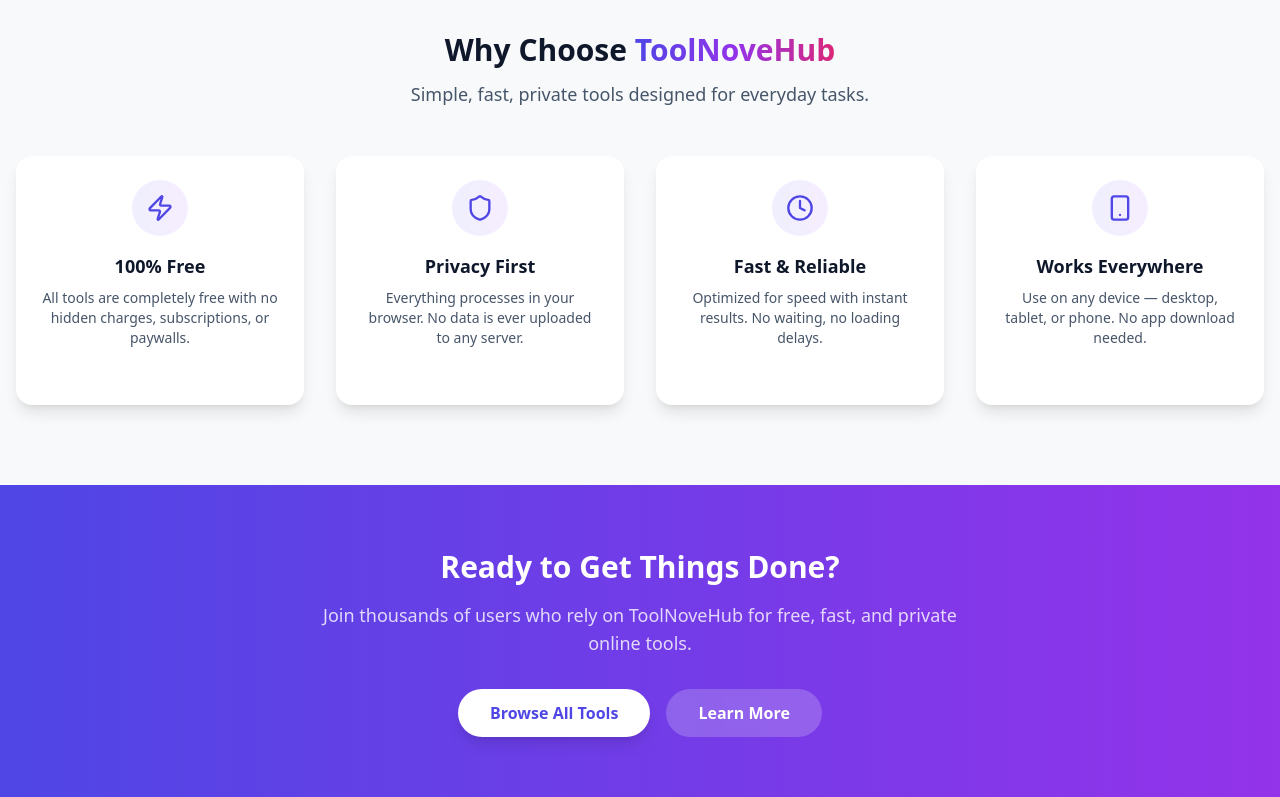
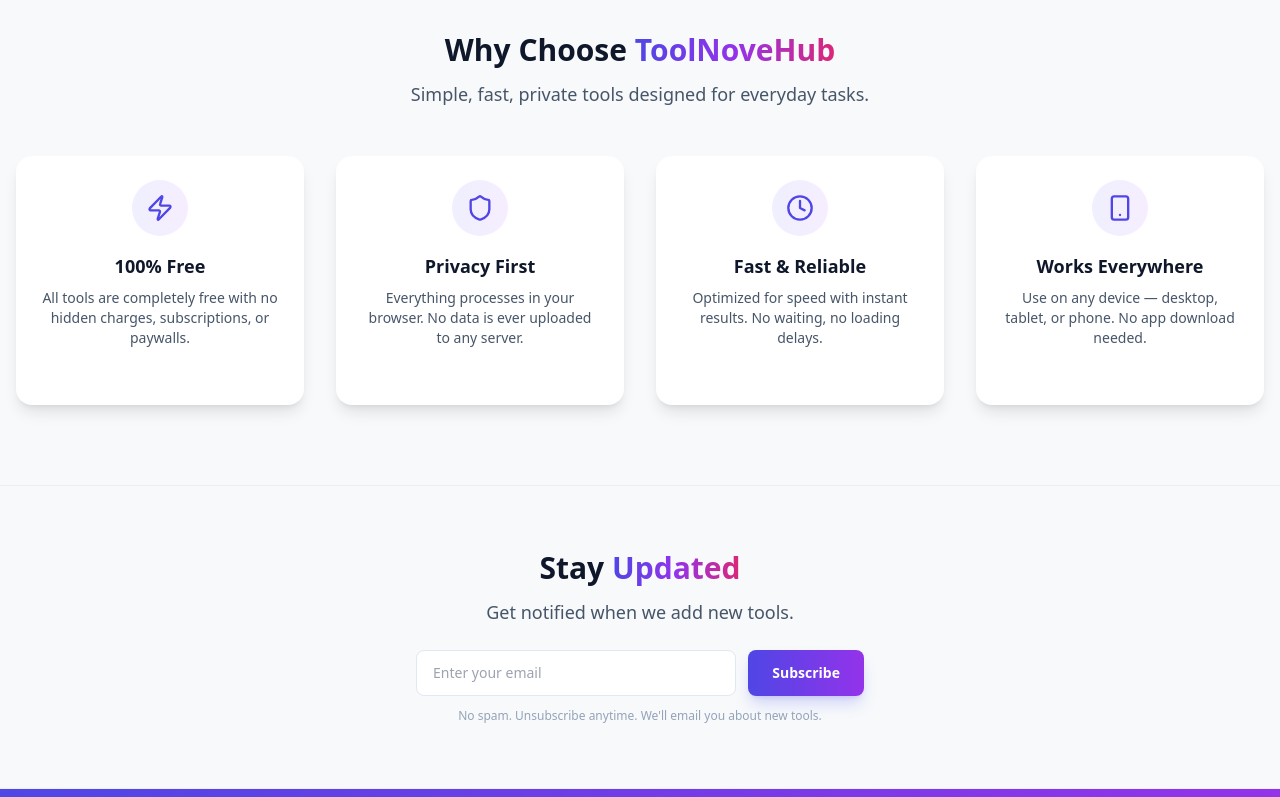
Before and after one commit to sprajeshofficial-wq/ToolNoveHub, a Next.js app: page / in a window 1280 px wide. Shown: the part 2000-2797 px from the top of the page. Built offline with nearby package versions, Linux system fonts and the light colour scheme.

Commit message:
Your message

```diff
--- a/app/page.tsx
+++ b/app/page.tsx
@@ -592,6 +592,47 @@
   </div>
 </section>
 
+{/* Newsletter Section */}
+<section className="py-16 px-4 bg-slate-50/50 border-y border-slate-200/50">
+  <div className="mx-auto max-w-2xl text-center">
+    <h2 className="text-3xl font-bold text-slate-900">
+      Stay <span className="gradient-text">Updated</span>
+    </h2>
+    <p className="mt-3 text-lg text-slate-600">
+      Get notified when we add new tools.
+    </p>
+    <form
+      onSubmit={(e) => {
+        e.preventDefault();
+        const email = (e.target as HTMLFormElement).email.value;
+        if (email) {
+          window.location.href = `mailto:support@toolnovehub.tools?subject=Newsletter%20Subscription&body=Please%20add%20me%20to%20your%20newsletter%20list.%20My%20email%20is%20${encodeURIComponent(email)}`;
+          (e.target as HTMLFormElement).reset();
+          alert('📧 Thank you! Please check your email client to complete the subscription.');
+        }
+      }}
+      className="mt-6 flex flex-col sm:flex-row gap-3 max-w-md mx-auto"
+    >
+      <input
+        type="email"
+        name="email"
+        placeholder="Enter your email"
+        className="flex-1 rounded-lg border border-slate-200 px-4 py-3 text-sm focus:border-indigo-500 focus:outline-none focus:ring-2 focus:ring-indigo-500/20"
+        required
+      />
+      <button
+        type="submit"
+        className="rounded-lg bg-gradient-to-r from-indigo-600 to-purple-600 px-6 py-3 text-sm font-semibold text-white shadow-lg shadow-indigo-500/25 transition-all hover:scale-105 whitespace-nowrap"
+      >
+        Subscribe
+      </button>
+    </form>
+    <p className="mt-3 text-xs text-slate-400">
+      No spam. Unsubscribe anytime. We'll email you about new tools.
+    </p>
+  </div>
+</section>
+
       {/* CTA Section */}
       <section className="py-16 px-4 bg-gradient-to-r from-indigo-600 to-purple-600">
         <div className="mx-auto max-w-4xl text-center text-white">
```
